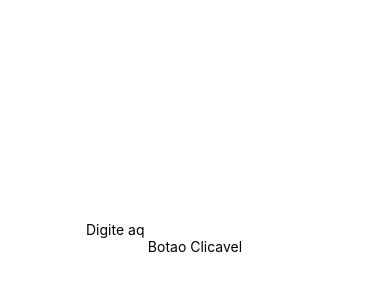
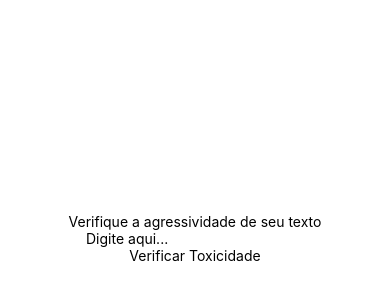
Before and after one commit to omaatheus/Projeto-RN-TFJS-Toxicity, a React Native app in the folder toxicity-text/: screen /Home in a window 390 px wide. Shown: the part 184-484 px from the top of the page. Built offline with nearby package versions, Linux system fonts and the light colour scheme.

Commit message:
feat: implementada Lib Toxicity
feat: implementada, entretanto não funcional pois há erro.

```diff
--- a/toxicity-text/src/lib/Tensorflow/Toxicity.jsx
+++ b/toxicity-text/src/lib/Tensorflow/Toxicity.jsx
@@ -0,0 +1,21 @@
+import * as toxicity from '@tensorflow-models/toxicity';
+
+export const toxicityClassifier = async (text) => {
+  const threshold = 0.67;
+  const toxicityLabels = [
+    "identity_attack",
+    "insult",
+    "obscene",
+    "severe_toxicity",
+    "sexual_explicit",
+    "threat",
+    "toxicity",
+  ];
+
+  const model = await toxicity.load(threshold, toxicityLabels);
+  console.log(model)
+  const sentences = [text];
+  console.log(sentences);
+
+  return model.classify(sentences); //retorna a promessa diretamente
+};
--- a/toxicity-text/src/screens/Home/Home.jsx
+++ b/toxicity-text/src/screens/Home/Home.jsx
@@ -1,25 +1,55 @@
-import { StatusBar } from 'expo-status-bar';
-import {Text, TextInput, TouchableOpacity, View } from 'react-native';
+import { Text, TextInput, TouchableOpacity, View } from 'react-native';
 import styles from '../../components/styles/Home/Home';
-import { useState } from 'react';
+import { useState, useEffect } from 'react';
+import { toxicityClassifier } from '../../lib/Tensorflow/Toxicity';
 
 export default function Home() {
-    const [model, setModel] = useState()
+
+    const [text, setText] = useState('');
+    const [toxicityLevel, setToxicityLevel] = useState(null);
+
+    useEffect(() => {
+        if (text.trim() === '') { //se o texto estiver vazio após remover espaços em branco
+            setToxicityLevel(null); //reinicia o nível de toxicidade para null
+            return;
+        }
+
+        toxicityClassifier(text).then(predictions => { //chama a função, que retornará uma promessa
+            const toxicPredictions = predictions.filter(p => p.results[0].match); //filtra as previsões consideradas tóxicas
+
+            if (toxicPredictions.length > 0) { //se houver pelo menos uma previsão tóxica
+                const mostToxicLabel = toxicPredictions.reduce((prev, current) => //encontra a previsão mais tóxica
+                    prev.results[0].probabilities[1] > current.results[0].probabilities[1] ? prev : current
+                ).label; //obtém a taxa da previsão mais tóxica
+
+                setToxicityLevel(mostToxicLabel === 'severe_toxicity' ? 'extremamente ofensivo' : 'ofensivo');
+            } else {
+                setToxicityLevel('nao_ofensivo');
+            }
+        });
+    }, [text]);
 
     return (
         <View style={styles.container}>
-            <StatusBar style="auto" />
-            <Text>{model}</Text>
+
+            {toxicityLevel === null && <Text>Verifique a agressividade de seu texto</Text>}
+            {toxicityLevel === 'extremamente ofensivo' && <Text style={styles.toxicText}>Conteúdo extremamente ofensivo</Text>}
+            {toxicityLevel === 'ofensivo' && <Text style={styles.toxicText}>Conteúdo ofensivo</Text>}
+            {toxicityLevel === 'nao_ofensivo' && <Text style={styles.safeText}>Conteúdo não ofensivo</Text>}
 
             <TextInput
-            placeholder='Digite aq'
-            value={model}
-            onChangeText={setModel}
-            >
-            </TextInput>
+                style={styles.input}
+                value={text}
+                onChangeText={setText}
+                placeholder="Digite aqui..."
+            />
 
-            <TouchableOpacity><Text>Botao Clicavel</Text></TouchableOpacity>
+            <TouchableOpacity onPress={() => toxicityClassifier(text)}>
+                <Text style={styles.button}>Verificar Toxicidade</Text>
+            </TouchableOpacity>
+
 
         </View>
+
     );
 }
```
Also changed, not shown: toxicity-text/package.json (+11 -2 lines), 1 other file (tests, documents, lock files or other folders).
